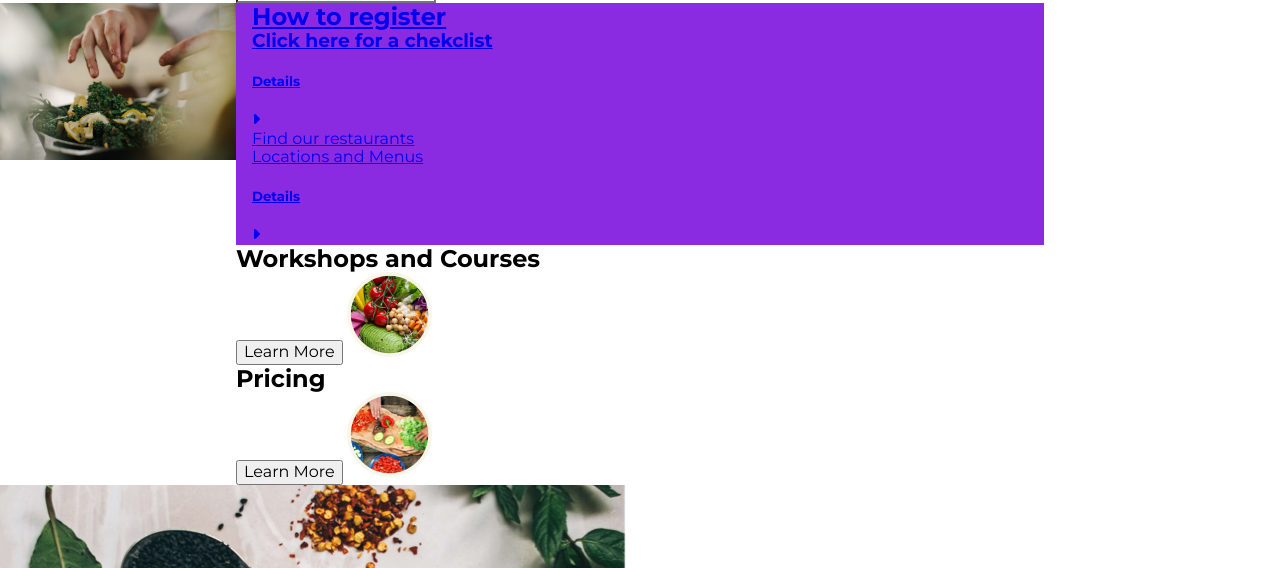
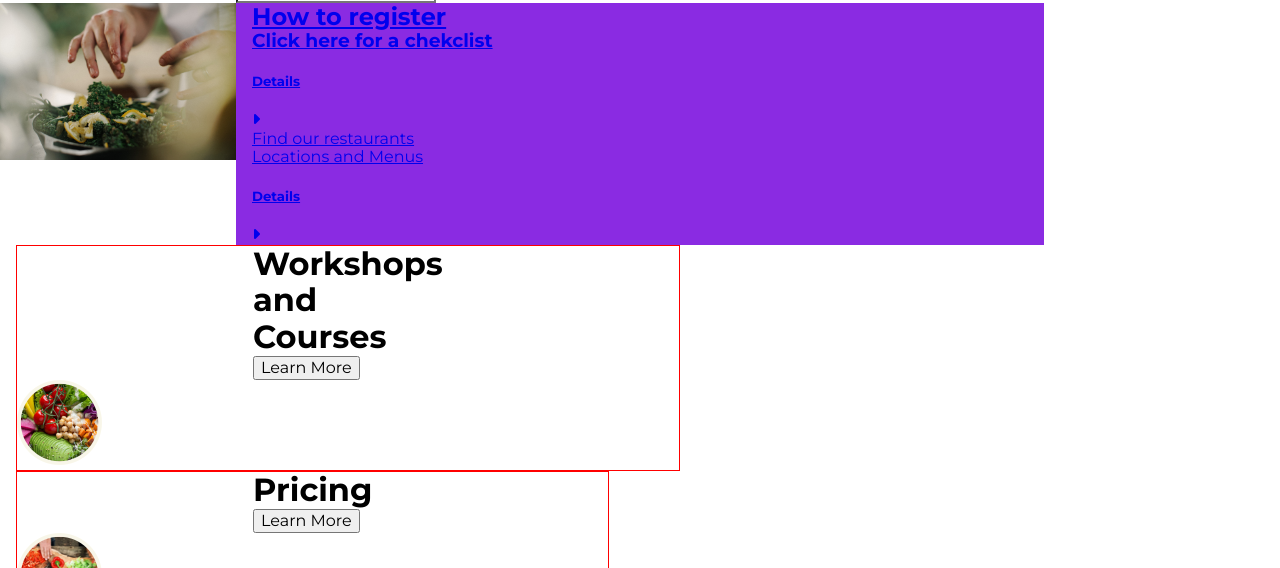
Before and after one commit to valyaangelkova/Web2-StructureContent, a plain HTML site: page deploy/index.html in a window 1280 px wide. Shown: the part 232-800 px from the top of the page. Drawn offline with Linux system fonts and the light colour scheme; some icons are missing.

Commit message:
updated planning

```diff
--- a/deploy/index.html
+++ b/deploy/index.html
@@ -92,21 +92,39 @@
 
 
 
-         <article id="planning">
-                                     <div>
-                                         <article> <h2>Workshops and Courses</h2>
-                                             <button type="button">Learn More</button>
-                                             <img src="img/hero/icon-left.png" alt="vegetables">
-                                         </article>
+         <section id="planning">
+                                     <ul>
+                                         <li>
+                                             <div id="planning-content">
+                                                 <section>
+                                                     <div><h1>Workshops and Courses</h1>
+                                                         <button type="button">Learn More</button>
+                                                     </div>
+                                                      </section>
+                                                      <aside>
+                                                         <img src="img/hero/icon-left.png" alt="vegetables">
+
+                                                      </aside>
+                                             </div>
 
 
-                                          <article><h2>Pricing</h2>
-                                         <button type="button">Learn More</button>
-                                         <img src="img/hero/icon-right.png" alt="vegetables">
-                                          </article>
-                                     </div>
+                                         </li>
+                                         <li>
+                                             <div>
+                                                 <section>
+                                                     <div>
+                                                         <h1>Pricing</h1>
+                                                         <button type="button">Learn More</button>
 
-                                 </article>
+                                                     </div>
+                                                 </section>
+                                                 <aside><img src="img/hero/icon-right.png" alt="vegetables"></aside>
+                                             </div>
+
+
+                                         </li>
+                                     </ul>
+                                 </section>
         <section id="hero2">
                                              <div> <aside>
                                                  <img src="img/hero2/left.jpg" alt="herbs and spices">
--- a/dev/scss/sections/_hero2.scss
+++ b/dev/scss/sections/_hero2.scss
@@ -2,15 +2,15 @@
    Hero2
 ============= */
 #hero2 {
-    display: grid;
-    grid-template-columns: 0px auto 0px;
-    grid-template-areas:". hero2 .";
+   //  display: grid;
+   //  grid-template-columns: 0px auto 0px;
+   //  grid-template-areas:". hero2 .";
 
-      @include md {grid-template-columns: 0px auto 0px
-      }
-      @include lg {grid-template-columns: 0px auto 0px
-      }
-     >div{
-        grid-area: hero2;
-     }
+   //    @include md {grid-template-columns: 0px auto 0px
+   //    }
+   //    @include lg {grid-template-columns: 0px auto 0px
+   //    }
+   //   >div{
+   //      grid-area: hero2;
+   //   }
 }
--- a/dev/scss/sections/_planning.scss
+++ b/dev/scss/sections/_planning.scss
@@ -2,17 +2,26 @@
     Planning
 ============= */
 #planning {
+    ul{
+        li{
+            display: grid;
+            grid-template-columns: 16px auto 16px;
+            grid-template-areas:".planning.";
+            >div{
+                grid-area: planning;
+                border: 1px solid red;
 
-        display: grid;
-        grid-template-columns: 16px auto 16px;
-        grid-template-areas:".planning.";
+            }
 
-        @include md {grid-template-columns: 32px auto 32px
         }
-        @include lg {grid-template-columns: 236px auto 236px
-        }
-     >div{
-        grid-area: planning;
     }
 
+
+
+        // @include md {grid-template-columns: 32px auto 32px
+        // }
+        // @include lg {grid-template-columns: 236px auto 236px
+        // }
+
+
 }
```
Also changed, not shown: deploy/styles.css, 1 other file.
